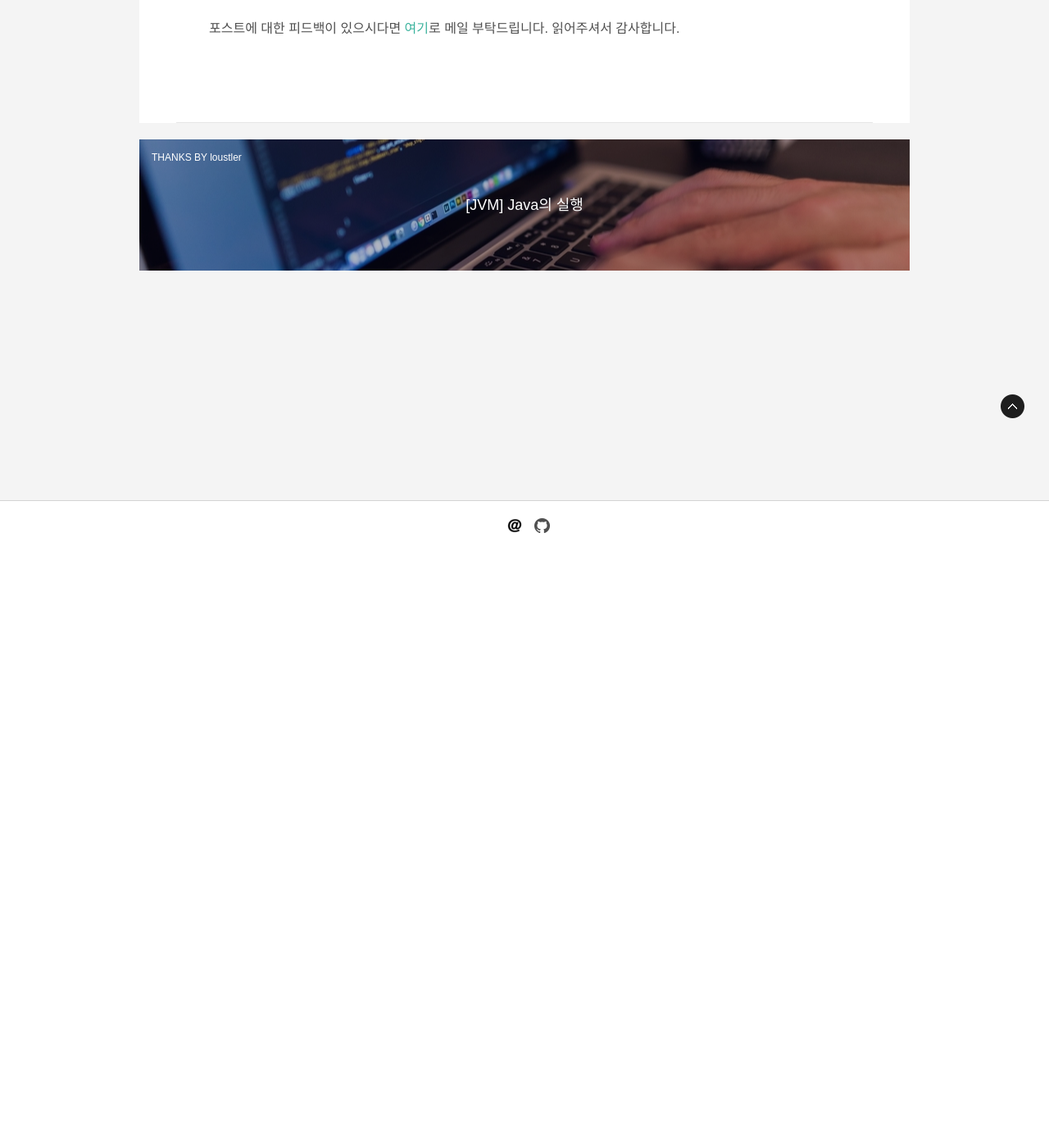
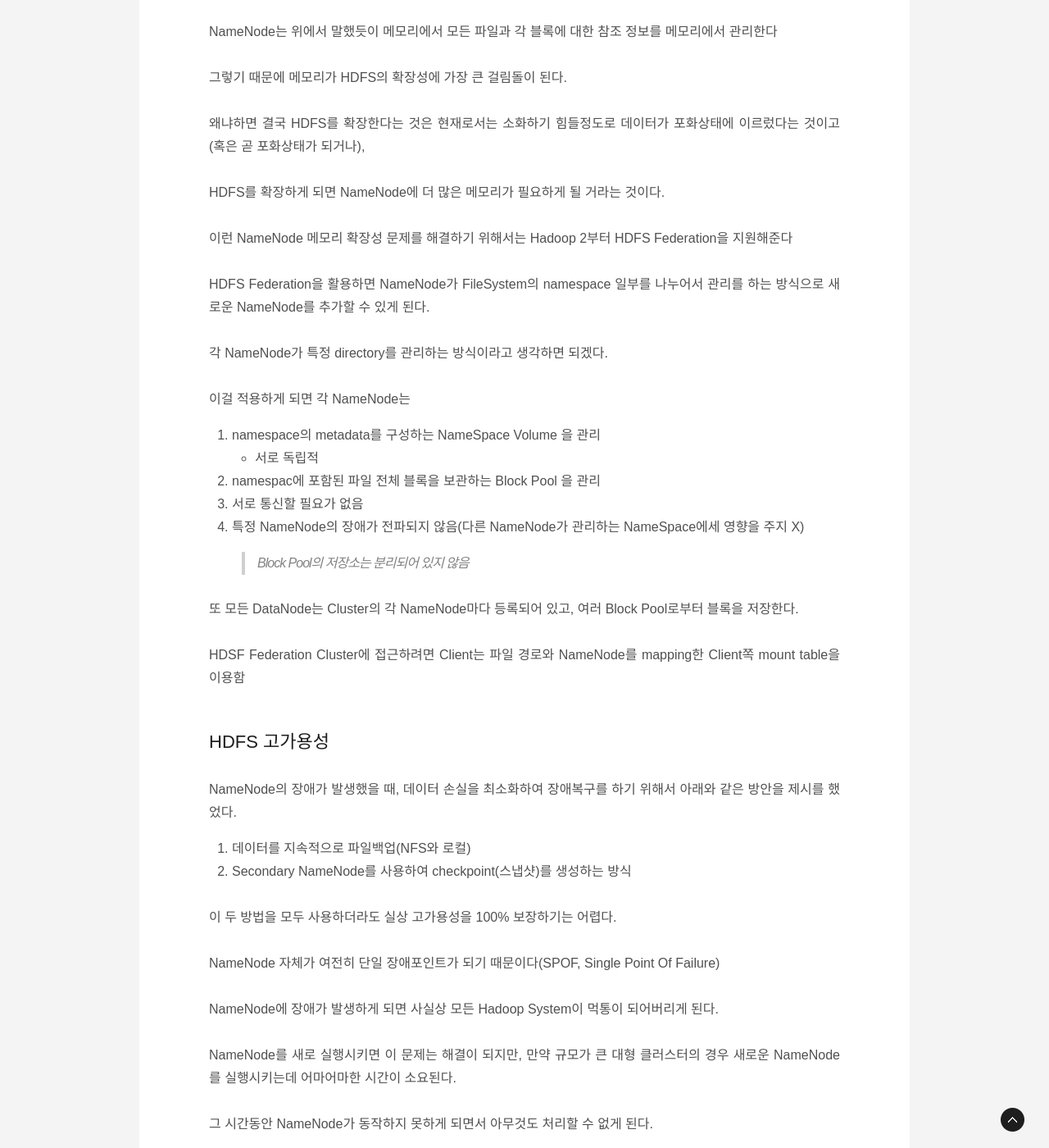
Before and after one commit to loustler/loustler.github.io, a Jekyll site: the page built from _posts/2020/6/2020-06-28-hdfs-concept.md, in a window 1280 px wide and 1400 px high, scrolled down 4698 px. Shown: the whole window at 82% size. Built offline with Jekyll 4.4.1, drawn with Linux system fonts in a browser that asks for light colours; before the commit the page ends 5328 px from its top, so only the background shows below that; some of the changed text lies outside the part shown.

Commit message:
Edit [DATAENG] Hadoop - HDFS Concept

```diff
--- a/_posts/2020/6/2020-06-28-hdfs-concept.md
+++ b/_posts/2020/6/2020-06-28-hdfs-concept.md
@@ -70,7 +70,7 @@ HDFS와 같은 분산 시스템에서 블록 추상화의 개념을 도입하면
   - 분산 시스템의 장애유형이 너무 다양해 이런 단순화가 더 중요함
   - 블록을 다루는 스토리지의 서브시스템의 경우 스토리지 관리를 단순화하기 쉽고 메타데이터에 대해 고민을 덜 한다
 
-또한 Fault Tolerance와 Availability 를 제공하는데 필요한 복제를 구현할 수 있는데 매우 적합한데,
+또한 Fault Tolerance와 Availability 를 제공하는데 필요한 복제를 구현하는데에 매우 적합한데,
 
 HDFS는 블록의 손상과 디스크 및 머신의 장애에 대처하기 위해 각 블록을 3개의 머신에 복제한다(기본값 replication: 3)
 
@@ -125,3 +125,56 @@ Hadoop MR이나 Spark가 블록이 캐싱된 DataNode에서 task가 실행되도
 특히 Join을 하는 경우에 작은 lookup table을 캐싱하는 것은 좋은 활용사례
 
 Cache pool은 cache 권한이나 자원의 용도를 관리하는 관리 그룹의 역할로 cache directive를 추가하여 특정 파일을 캐시하도록 할 수 있다.
+
+## HDFS Federation
+NameNode는 위에서 말했듯이 메모리에서 모든 파일과 각 블록에 대한 참조 정보를 메모리에서 관리한다
+
+그렇기 때문에 메모리가 HDFS의 확장성에 가장 큰 걸림돌이 된다.
+
+왜냐하면 결국 HDFS를 확장한다는 것은 현재로서는 소화하기 힘들정도로 데이터가 포화상태에 이르렀다는 것이고(혹은 곧 포화상태가 되거나),
+
+HDFS를 확장하게 되면 NameNode에 더 많은 메모리가 필요하게 될 거라는 것이다.
+
+이런 NameNode 메모리 확장성 문제를 해결하기 위해서는 Hadoop 2부터 HDFS Federation을 지원해준다
+
+HDFS Federation을 활용하면 NameNode가 FileSystem의 namespace 일부를 나누어서 관리를 하는 방식으로 새로운 NameNode를 추가할 수 있게 된다.
+
+각 NameNode가 특정 directory를 관리하는 방식이라고 생각하면 되겠다.
+
+이걸 적용하게 되면 각 NameNode는
+
+1. namespace의 metadata를 구성하는 **NameSpace Volume** 을 관리
+  - 서로 독립적
+1. namespac에 포함된 파일 전체 블록을 보관하는 **Block Pool** 을 관리
+1. 서로 통신할 필요가 없음
+1. 특정 NameNode의 장애가 전파되지 않음(다른 NameNode가 관리하는 NameSpace에세 영향을 주지 X)
+
+> Block Pool의 저장소는 분리되어 있지 않음
+
+또 모든 DataNode는 Cluster의 각 NameNode마다 등록되어 있고, 여러 Block Pool로부터 블록을 저장한다.
+
+HDSF Federation Cluster에 접근하려면 Client는 파일 경로와 NameNode를 mapping한 Client쪽 mount table을 이용함
+
+## HDFS 고가용성
+NameNode의 장애가 발생했을 때, 데이터 손실을 최소화하여 장애복구를 하기 위해서 아래와 같은 방안을 제시를 했었다.
+
+1. 데이터를 지속적으로 파일백업(NFS와 로컬)
+1. Secondary NameNode를 사용하여 checkpoint(스냅샷)를 생성하는 방식
+
+이 두 방법을 모두 사용하더라도 실상 고가용성을 100% 보장하기는 어렵다.
+
+NameNode 자체가 여전히 단일 장애포인트가 되기 때문이다(SPOF, Single Point Of Failure)
+
+NameNode에 장애가 발생하게 되면 사실상 모든 Hadoop System이 먹통이 되어버리게 된다.
+
+NameNode를 새로 실행시키면 이 문제는 해결이 되지만, 만약 규모가 큰 대형 클러스터의 경우 새로운 NameNode를 실행시키는데 어마어마한 시간이 소요된다.
+
+그 시간동안 NameNode가 동작하지 못하게 되면서 아무것도 처리할 수 없게 된다.
+
+NameNode는 다음과 같이 시작이 되는데
+
+1. namespace image를 메모리에 로드
+1. edit log 갱신
+1. 모든 DataNode로부터 Block Report를 받아서 안정상태에 안착
+
+이 과정이 끝나서 안전모드가 끝날 때 까지는 어떠한 작업도 할 수 없다.
```
Also changed, not shown: other parts of _posts/2020/6/2020-06-28-hdfs-concept.md (+1 -1 lines).
